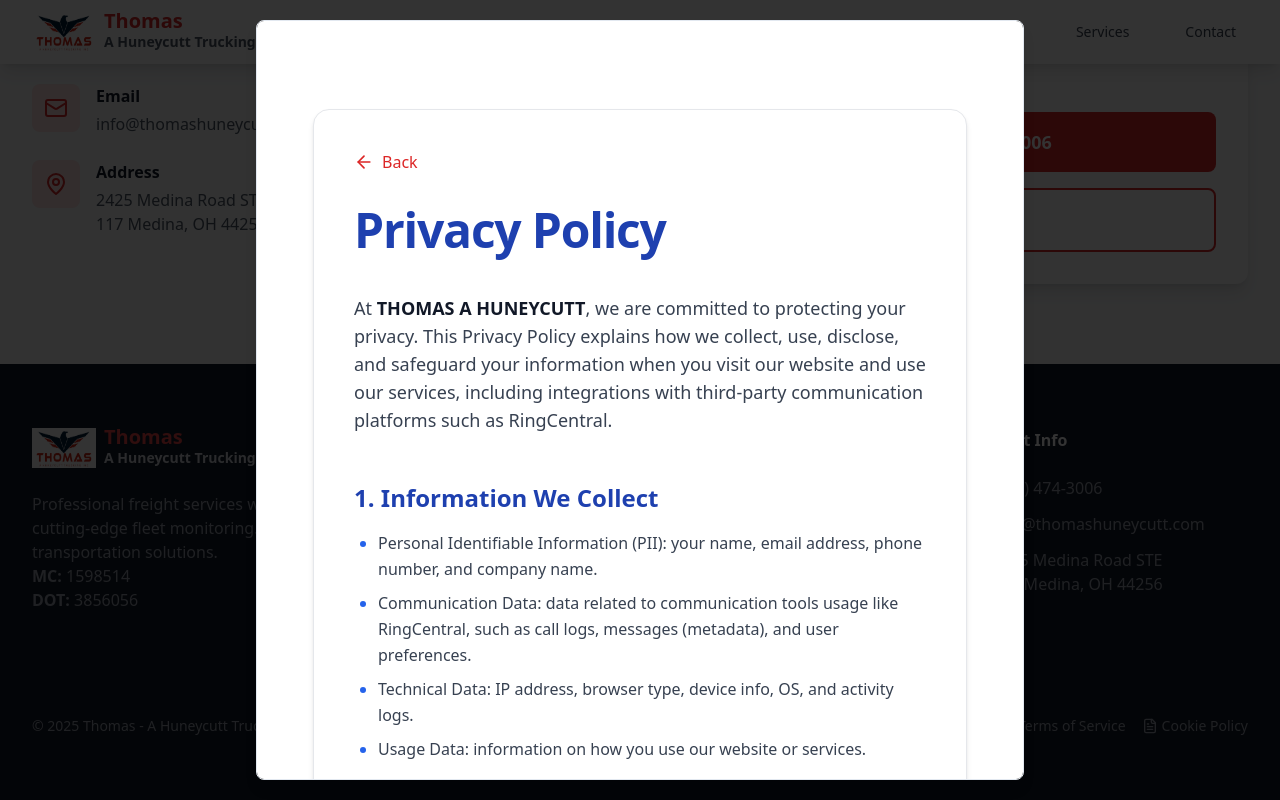
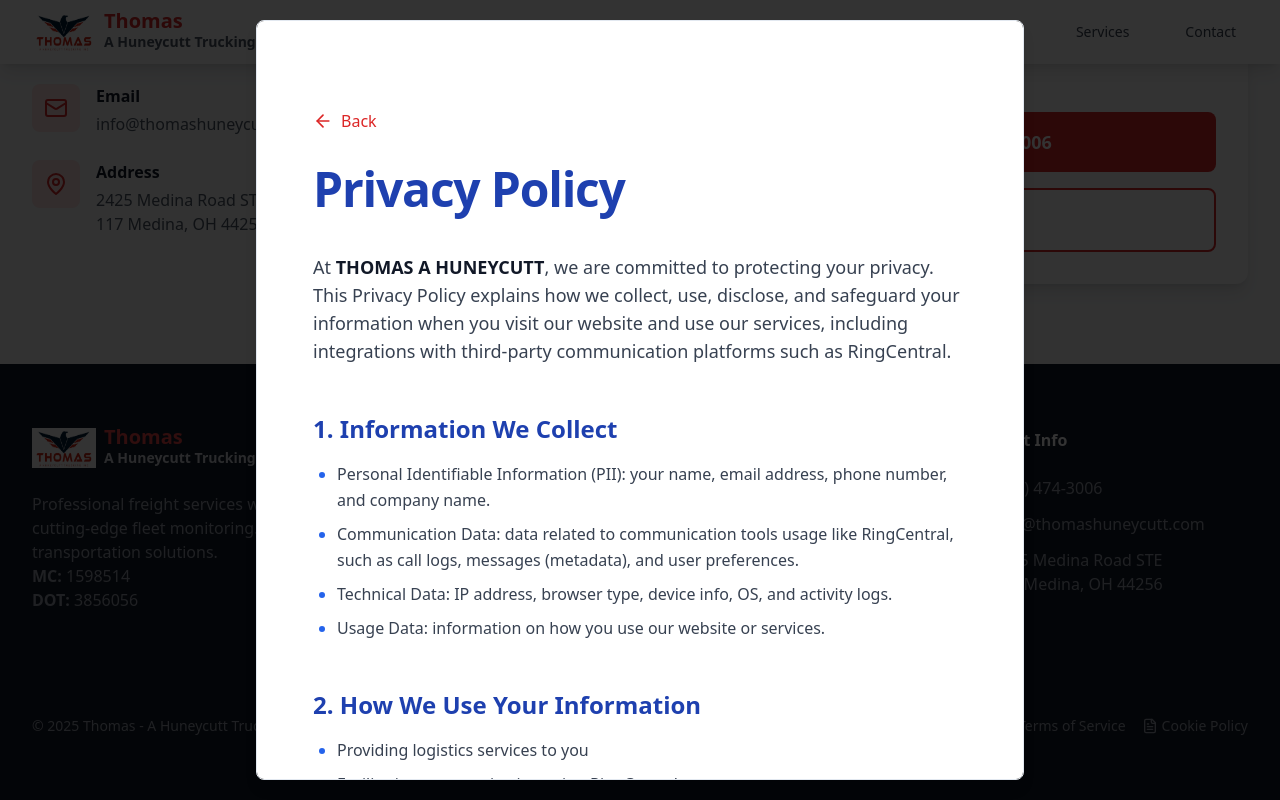
Before and after one commit to EasyRelay/thomas-a-huneycutt, a React (Vite) app: page / in a window 1280 px wide. Both pictures are taken after a click on the button "Privacy Policy". Shown: the part 3125-3925 px from the top of the page. Built offline with nearby package versions, Linux system fonts and the light colour scheme.

Commit message:
remove border

```diff
--- a/src/pages/CookiesPolicy.tsx
+++ b/src/pages/CookiesPolicy.tsx
@@ -8,9 +8,8 @@ interface PolicyPageProps {
 const CookiesPolicy: React.FC<PolicyPageProps> = ({ onBack }) => {
   return (
     <div className="min-h-screen bg-white text-gray-800 font-inter">
-      <main className="">
         <div className="container mx-auto px-4 lg:px-8 py-16">
-          <div className="max-w-4xl mx-auto bg-white rounded-2xl p-10 border border-gray-200 shadow-md">
+          {/* <div className="max-w-4xl mx-auto bg-white rounded-2xl p-10 border border-gray-200 shadow-md"> */}
             <button
               onClick={onBack}
               className="flex items-center space-x-2 text-red-600 hover:text-red-700 mb-8 transition-colors"
@@ -89,9 +88,8 @@ const CookiesPolicy: React.FC<PolicyPageProps> = ({ onBack }) => {
                 Last Updated: 27.07.2025
               </p>
             </div>
-          </div>
+          {/* </div> */}
         </div>
-      </main>
     </div>
   );
 };
--- a/src/pages/PrivacyPolicy.tsx
+++ b/src/pages/PrivacyPolicy.tsx
@@ -8,9 +8,8 @@ interface PolicyPageProps {
 const PrivacyPolicy: React.FC<PolicyPageProps> = ({ onBack }) => {
   return (
     <div className="min-h-screen bg-white text-gray-800 font-inter">
-      <main className="">
         <div className="container mx-auto px-4 lg:px-8 py-16">
-          <div className="max-w-4xl mx-auto bg-white rounded-2xl p-10 border border-gray-200 shadow-md">
+          {/* <div className="max-w-4xl mx-auto bg-white rounded-2xl p-10 border border-gray-200 shadow-md"> */}
             <button
               onClick={onBack}
               className="flex items-center space-x-2 text-red-600 hover:text-red-700 mb-8 transition-colors"
@@ -106,9 +105,8 @@ const PrivacyPolicy: React.FC<PolicyPageProps> = ({ onBack }) => {
                 Last Updated: 27.07.2025
               </p>
             </div>
-          </div>
+          {/* </div> */}
         </div>
-      </main>
     </div>
   );
 };
--- a/src/pages/TermsOfService.tsx
+++ b/src/pages/TermsOfService.tsx
@@ -8,9 +8,8 @@ interface PolicyPageProps {
 const TermsOfService: React.FC<PolicyPageProps> = ({ onBack }) => {
   return (
     <div className="min-h-screen bg-white text-gray-800 font-inter">
-      <main className="">
         <div className="container mx-auto px-4 lg:px-8 py-16">
-          <div className="max-w-4xl mx-auto bg-white rounded-2xl p-10 border border-gray-200 shadow-md">
+          {/* <div className="max-w-4xl mx-auto bg-white rounded-2xl p-10 border border-gray-200 shadow-md"> */}
             <button
               onClick={onBack}
               className="flex items-center space-x-2 text-red-600 hover:text-red-700 mb-8 transition-colors"
@@ -113,9 +112,8 @@ const TermsOfService: React.FC<PolicyPageProps> = ({ onBack }) => {
                 Last Updated: 27.07.2025
               </p>
             </div>
-          </div>
+          {/* </div> */}
         </div>
-      </main>
     </div>
   );
 };
```
